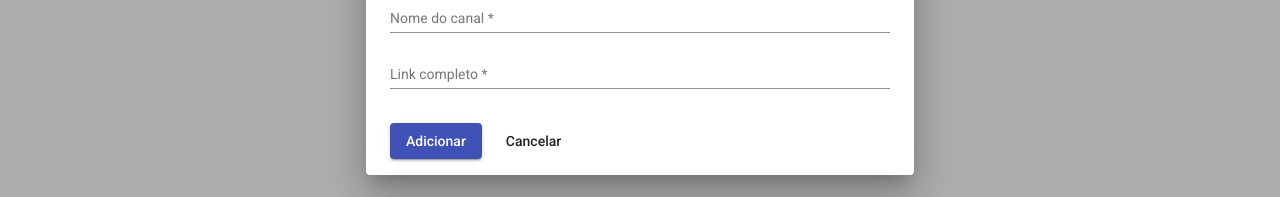
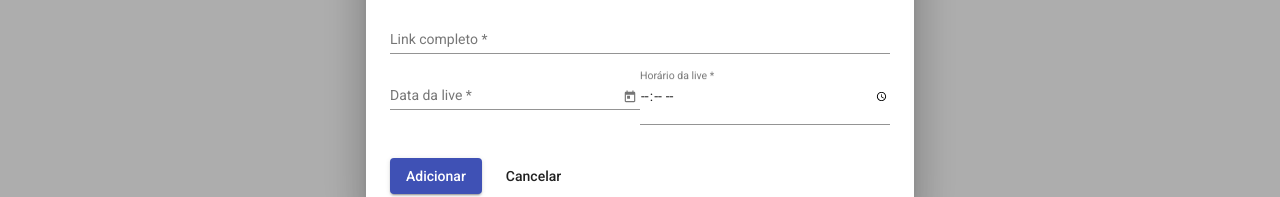
Before and after one commit to arturffsantos/agendalive, an Angular app: page / in a window 1280 px wide. Both pictures are taken after a click on the button "addLive". Shown: the part 380-577 px from the top of the page. Built offline with nearby package versions, Linux system fonts and the light colour scheme; no server answers.

Commit message:
saving live date and time

```diff
--- a/src/app/app.module.ts
+++ b/src/app/app.module.ts
@@ -15,7 +15,9 @@ import { MatChipsModule } from '@angular/material/chips';
 import { MatDialogModule } from '@angular/material/dialog';
 import { MatInputModule } from '@angular/material/input';
 import { MatNativeDateModule } from '@angular/material/core';
+import { MatDatepickerModule } from '@angular/material/datepicker';
 import { FormsModule, ReactiveFormsModule } from '@angular/forms';
+
 
 import { HomeComponent } from './views/home/home.component';
 import { LiveListComponent } from './views/home/live-list/live-list.component';
@@ -47,7 +49,8 @@ import { LiveFormDialogComponent } from './views/home/live-form-dialog/live-form
     MatInputModule,
     MatNativeDateModule,
     FormsModule,
-    ReactiveFormsModule
+    ReactiveFormsModule,
+    MatDatepickerModule
   ],
   providers: [LocalDateTimePipe],
   bootstrap: [AppComponent]
--- a/src/app/views/home/live-form-dialog/live-form-dialog.component.html
+++ b/src/app/views/home/live-form-dialog/live-form-dialog.component.html
@@ -15,6 +15,24 @@
       <mat-label>Link completo</mat-label>
       <input matInput formControlName="liveLink" name="liveLink">
     </mat-form-field>
+
+    <div fxLayout="row wrap">
+      <div fxFlex="50" fxFill fxLayoutAlign="start center">
+        <mat-form-field class="live-full-width">
+          <mat-label>Data da live</mat-label>
+          <input matInput [matDatepicker]="picker" formControlName="liveDate" name="liveDate">
+          <mat-datepicker-toggle matSuffix [for]="picker"></mat-datepicker-toggle>
+          <mat-datepicker #picker></mat-datepicker>
+        </mat-form-field>
+      </div>
+      <div fxFlex="50" fxFill fxLayoutAlign="start center">
+        <mat-form-field class="live-full-width">
+          <mat-label>Horário da live</mat-label>
+          <input matInput type="time" formControlName="liveTime" name="liveTime" #time>
+        </mat-form-field>
+      </div>
+    </div>
+
   </form>
 </div>
 <div mat-dialog-actions>
--- a/src/app/views/home/live-form-dialog/live-form-dialog.component.ts
+++ b/src/app/views/home/live-form-dialog/live-form-dialog.component.ts
@@ -22,7 +22,7 @@ export class LiveFormDialogComponent implements OnInit {
       liveName: ['', [Validators.required]],
       channelName: ['', [Validators.required]],
       liveLink: ['', [Validators.required]],
-      liveDate: ['2020-10-01T20:00:00', [Validators.required]],
+      liveDate: ['', [Validators.required]],
       liveTime: ['', [Validators.required]],
     });
   }
```
